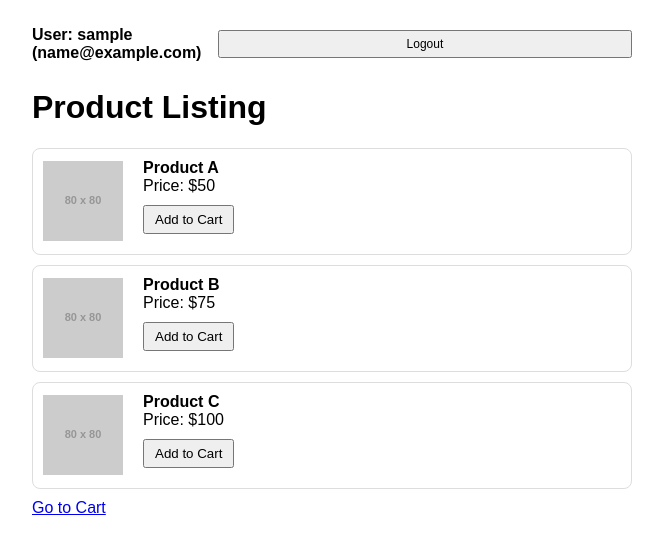
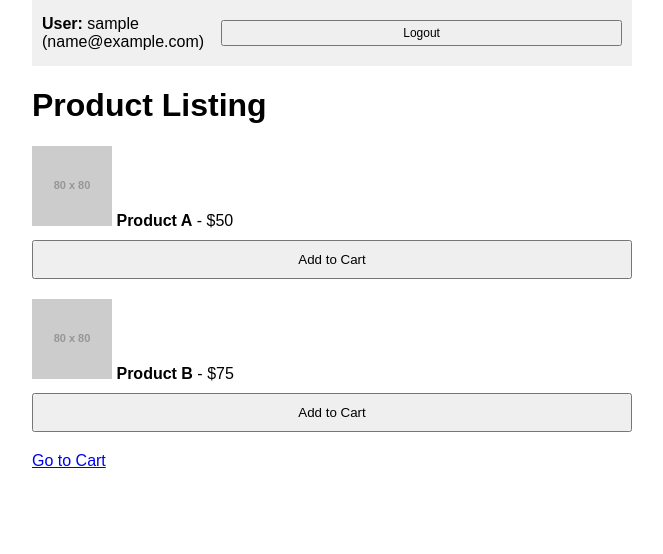
Before and after one commit to Surajit-Mohanty/ecommerce-tracker, a website: page public/products.html in a window 1280 px wide. Shown: the whole page, without its empty margins (308-971 px from the left). Drawn offline with Linux system fonts and the light colour scheme; sample sign-in values are in the browser's storage; placeholder pictures from the web are drawn by us.

Commit message:
Update products.html

```diff
--- a/public/products.html
+++ b/public/products.html
@@ -4,47 +4,28 @@
   <meta charset="UTF-8" />
   <title>Products</title>
   <link rel="stylesheet" href="style.css" />
+  <script src="collect.js"></script>
   <style>
-    body {
-      font-family: Arial, sans-serif;
-      padding: 20px;
-    }
     header {
       display: flex;
       justify-content: space-between;
       align-items: center;
-      margin-bottom: 20px;
+      padding: 10px;
+      background: #f0f0f0;
     }
-    #userInfo {
-      font-weight: bold;
-    }
-    button.small {
-      padding: 5px 10px;
+    button.logout-btn {
+      padding: 4px 8px;
       font-size: 12px;
     }
     .product {
-      border: 1px solid #ddd;
-      border-radius: 8px;
-      padding: 10px;
       margin: 10px 0;
-      display: flex;
-      align-items: center;
-      gap: 20px;
-    }
-    .product img {
-      width: 80px;
-      height: 80px;
-    }
-    .product button {
-      padding: 5px 10px;
     }
   </style>
-  <script src="collect.js"></script>
 </head>
 <body>
   <header>
     <div><strong>User:</strong> <span id="userInfo"></span></div>
-    <button class="small" onclick="logout()">Logout</button>
+    <button class="logout-btn" onclick="logout()">Logout</button>
   </header>
 
   <h1>Product Listing</h1>
@@ -58,9 +39,9 @@
 
     if (!email || !name) {
       window.location.href = "index.html";
+    } else {
+      document.getElementById("userInfo").innerText = name + " (" + email + ")";
     }
-
-    document.getElementById("userInfo").innerText = `${name} (${email})`;
 
     function logout() {
       localStorage.clear();
@@ -70,42 +51,31 @@
     const products = [
       { id: 1, name: "Product A", price: 50, image: "https://via.placeholder.com/80" },
       { id: 2, name: "Product B", price: 75, image: "https://via.placeholder.com/80" },
-      { id: 3, name: "Product C", price: 100, image: "https://via.placeholder.com/80" }
     ];
 
     const container = document.getElementById("productList");
     const cartKey = `cart_items_${email}`;
     let cart = JSON.parse(localStorage.getItem(cartKey)) || [];
 
-    function renderProducts() {
-      container.innerHTML = '';
     products.forEach(product => {
       const div = document.createElement("div");
       div.className = "product";
       div.innerHTML = `
         <img src="${product.image}" />
-          <div>
-            <div><strong>${product.name}</strong></div>
-            <div>Price: $${product.price}</div>
+        <strong>${product.name}</strong> - $${product.price}
         <button onclick='addToCart(${JSON.stringify(product)})'>Add to Cart</button>
-          </div>
       `;
       container.appendChild(div);
     });
-    }
 
     function addToCart(product) {
       const existing = cart.find(item => item.id === product.id);
-      if (existing) {
-        existing.quantity += 1;
-      } else {
-        cart.push({ ...product, quantity: 1 });
-      }
+      if (existing) existing.quantity += 1;
+      else cart.push({ ...product, quantity: 1 });
       localStorage.setItem(cartKey, JSON.stringify(cart));
       trackCart(cart);
     }
 
-    renderProducts();
     trackPageView("products.html");
   </script>
 </body>
```
Lines whose indentation alone changed are shown as unchanged.
